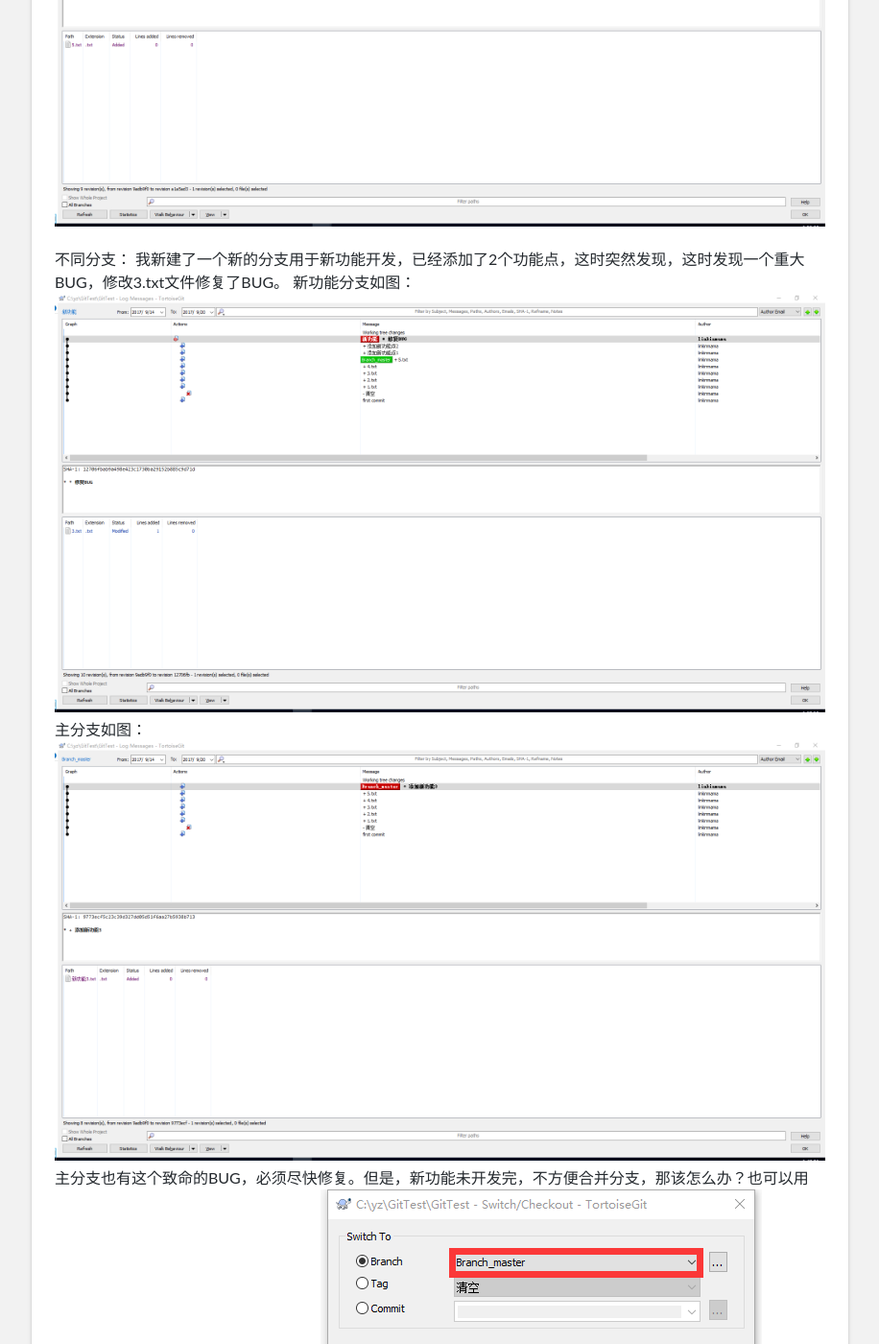
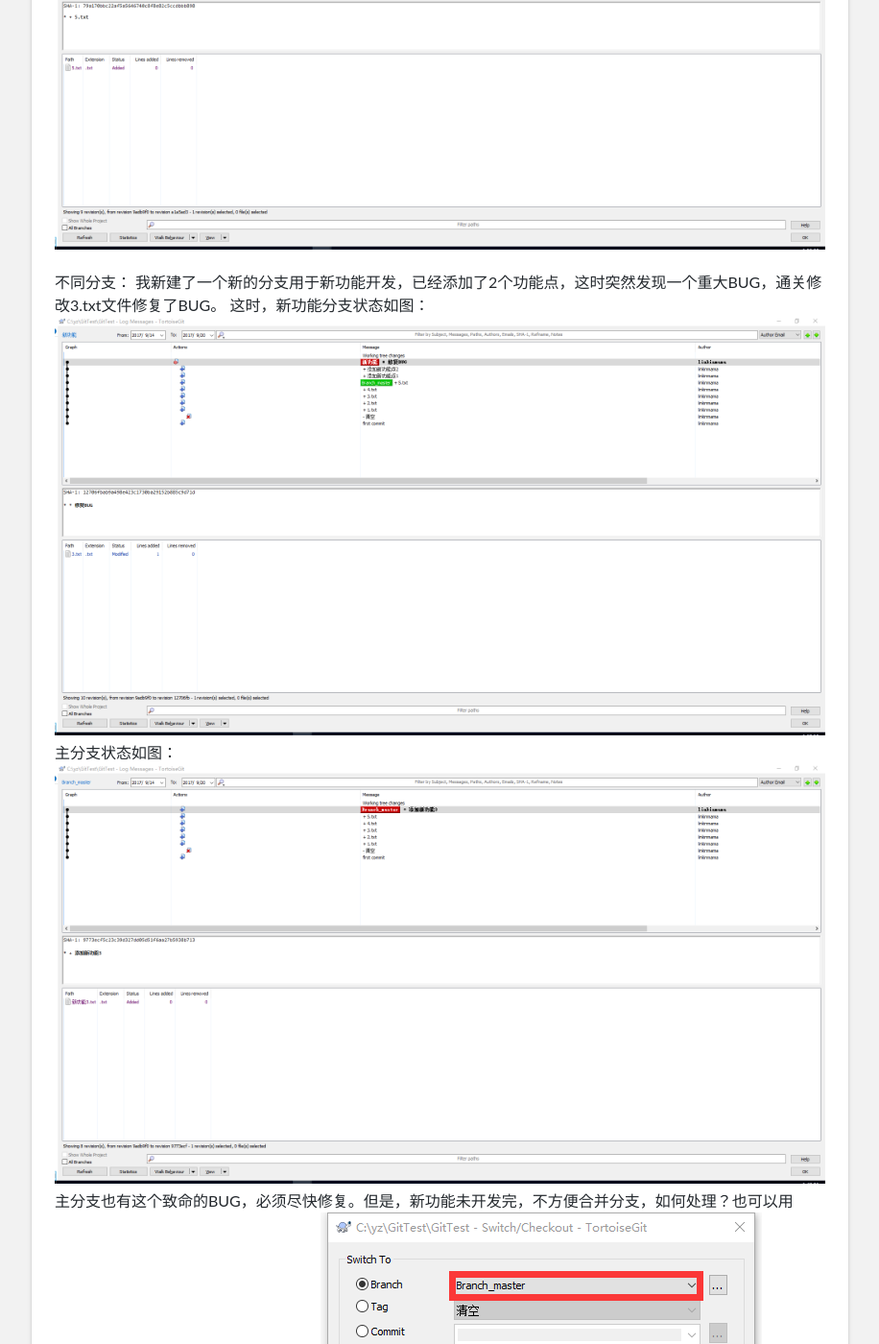
Before and after one commit to unicorn25/unicorn25.github.io, a Jekyll site: the page built from _steps/git_technical_blind_spot.md, in a window 1280 px wide and 1400 px high, scrolled down 5797 px. Shown: the whole window at 96% size, without its empty margins (204-1120 px from the left). Built offline with Jekyll 4.4.1, drawn with Linux system fonts in a browser that asks for light colours; some of the changed text lies outside the part shown.

Commit message:
* GIT技术盲点（1）格式调整3

```diff
--- a/_steps/git_technical_blind_spot.md
+++ b/_steps/git_technical_blind_spot.md
@@ -39,23 +39,23 @@
 ### cherry pick
 重新提交指定的1个或多个commit（可以在同一分支，也可以跨分支）。
 同一分支：
-前面临时添加的测试文件，我觉得用不到了，所有全部删除。
+一些临时添加的测试文件，我觉得用不到了，所有全部删除。
 ![](/images/linkinmama/cherry_pick_0.png)
-马上就后悔了，因为1.txt,3.txt,5.txt这3个文件很有可能以后会用到，必须还原。不要着急，我们可以利用cherry_pick 来解决这个问题。
+但是马上就后悔了，因为1.txt,3.txt,5.txt这3个文件很有可能以后会用到，必须还原。这种情况，我们可以利用cherry_pick 来解决这个问题。
 ![](/images/linkinmama/cherry_pick_1.png)
 ![](/images/linkinmama/cherry_pick_2.png)
 ![](/images/linkinmama/cherry_pick_3.png)
-如果你觉得新增了3个commit看起来冗余。那么你还可以设置 cherry_pick 参数为 Squash ALL。你可以将多个commit 合并为1个。
+如果你觉得新增了3个commit看起来冗余。那么你还可以设置 cherry_pick 参数为 Squash ALL。将多个commit 合并为1个。
 ![](/images/linkinmama/cherry_pick_4.png)
 ![](/images/linkinmama/cherry_pick_5.png)
 
 不同分支：
-我新建了一个新的分支用于新功能开发，已经添加了2个功能点，这时突然发现，这时发现一个重大BUG，修改3.txt文件修复了BUG。
-新功能分支如图：
+我新建了一个新的分支用于新功能开发，已经添加了2个功能点，这时突然发现一个重大BUG，通关修改3.txt文件修复了BUG。
+这时，新功能分支状态如图：
 ![](/images/linkinmama/cherry_pick2_0.png)
-主分支如图：
+主分支状态如图：
 ![](/images/linkinmama/cherry_pick2_1.png)
-主分支也有这个致命的BUG，必须尽快修复。但是，新功能未开发完，不方便合并分支，那该怎么办？也可以用cherry pick来解决。
+主分支也有这个致命的BUG，必须尽快修复。但是，新功能未开发完，不方便合并分支，如何处理？也可以用cherry pick来解决。
 先切换到主分支。
 ![](/images/linkinmama/cherry_pick2_2.png)
 查看当前分支的LOG信息。
```
Also changed, not shown: other parts of _steps/git_technical_blind_spot.md (+2 -2 lines).
